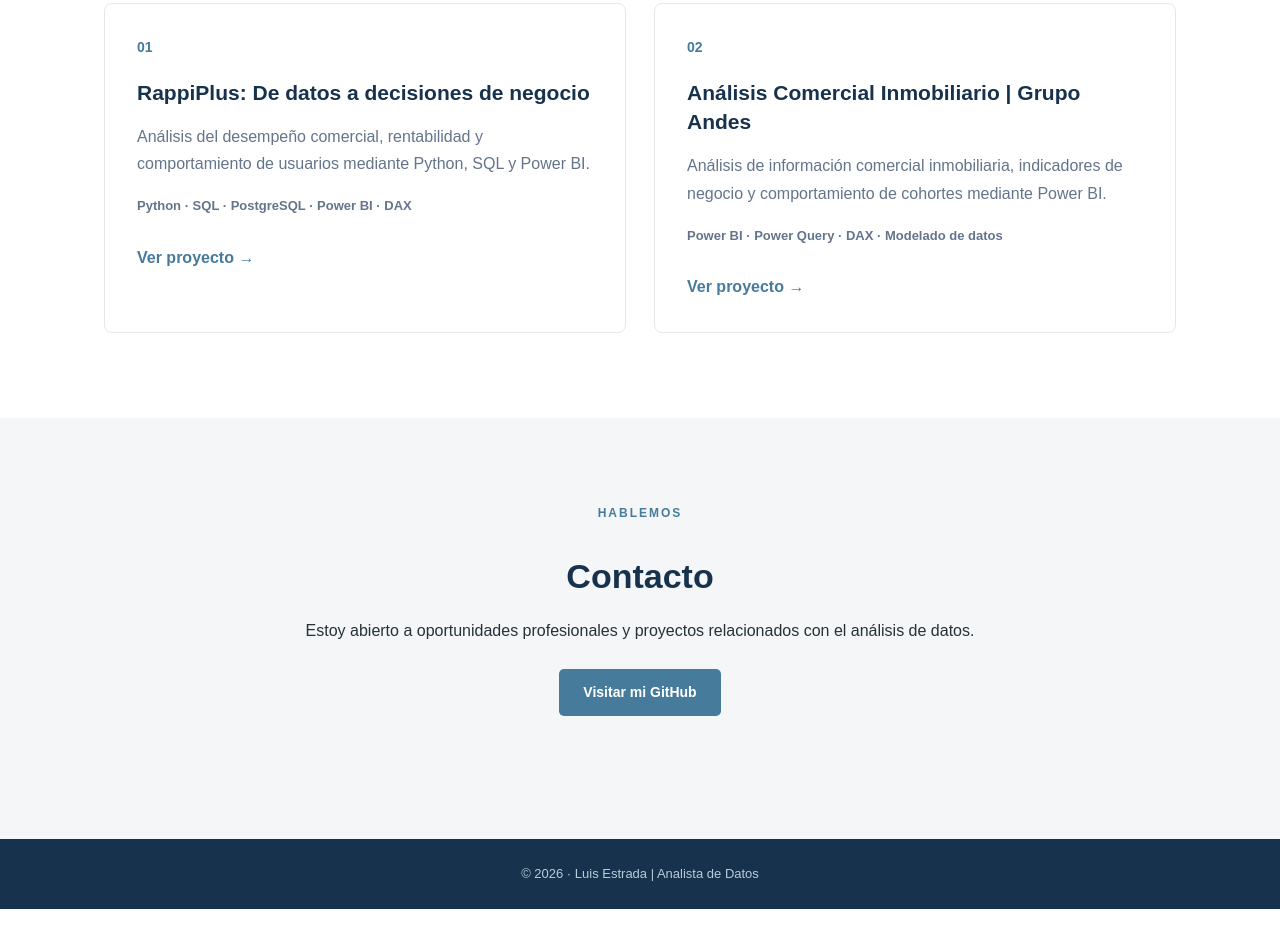
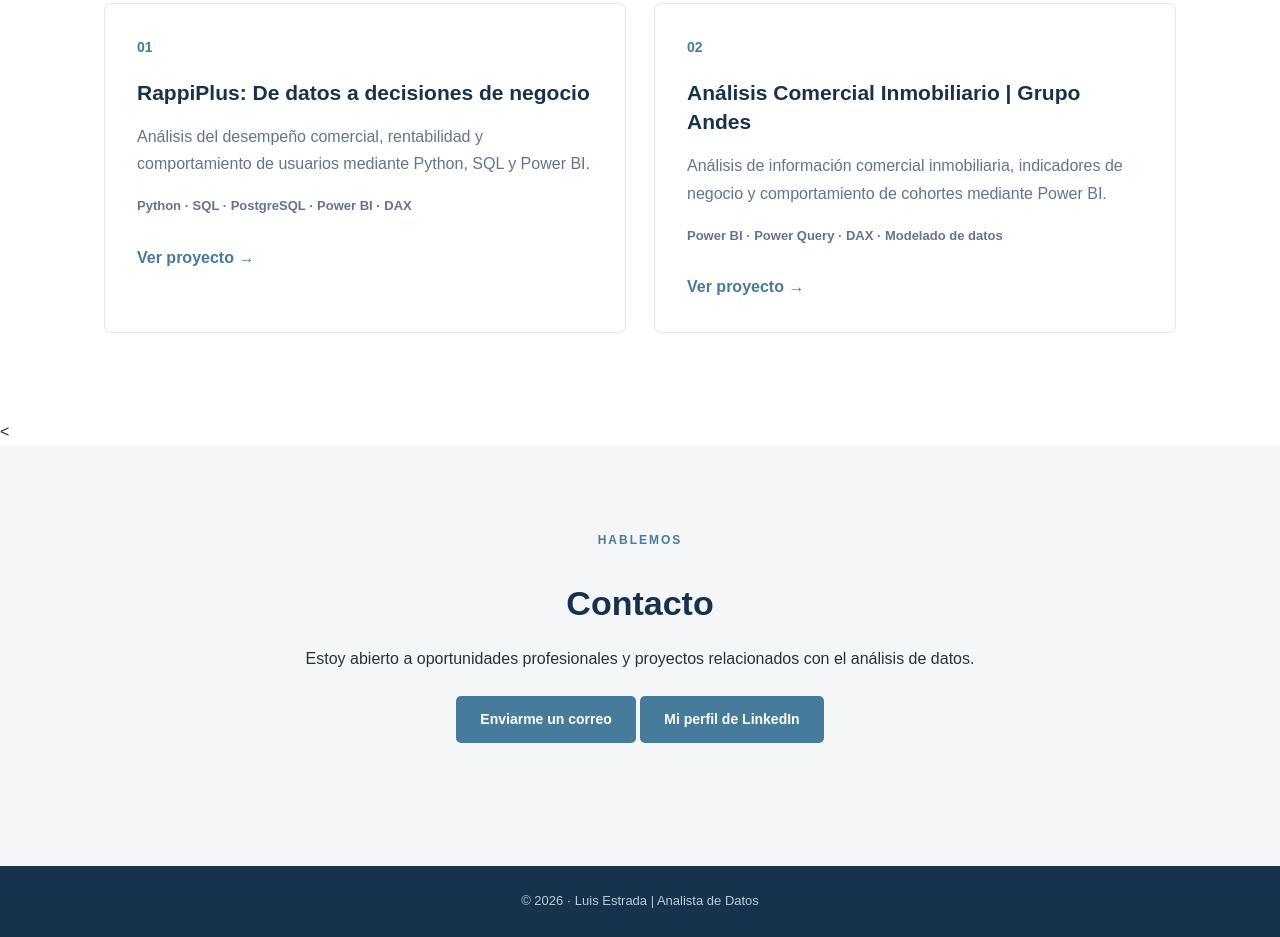
Before and after one commit to Lfestradaa/Lfestradaa.github.io, a plain HTML site: page index.html in a window 1280 px wide. Shown: the part 1817-2754 px from the top of the page. Before the commit the page ends 2726 px from the top, so only its background shows below. Drawn offline with Linux system fonts and the light colour scheme.

Commit message:
Update index.html

```diff
--- a/index.html
+++ b/index.html
@@ -157,24 +157,33 @@
         </section>
 
         <!-- Contacto -->
+        <
+<!-- Contacto -->
 <section id="contacto" class="section section-light">
     <div class="section-heading">
         <p class="eyebrow">HABLEMOS</p>
         <h2>Contacto</h2>
+
         <p>
             Estoy abierto a oportunidades profesionales y
             proyectos relacionados con el análisis de datos.
         </p>
-                <a href="https://github.com/Lfestradaa"
+
+        <div class="contact-links">
+            <a href="mailto:luis.estrada.a12@gmail.com" class="btn">
+                Enviarme un correo
+            </a>
+
+            <a href="https://www.linkedin.com/in/luisestradaaraujo/"
                target="_blank"
                rel="noopener noreferrer"
                class="btn">
-                    Visitar mi GitHub
+                Mi perfil de LinkedIn
             </a>
+        </div>
     </div>
 </section>
 
-    </main>
 
     <!-- Pie de página -->
     <footer>
```
Lines whose indentation alone changed are shown as unchanged.
